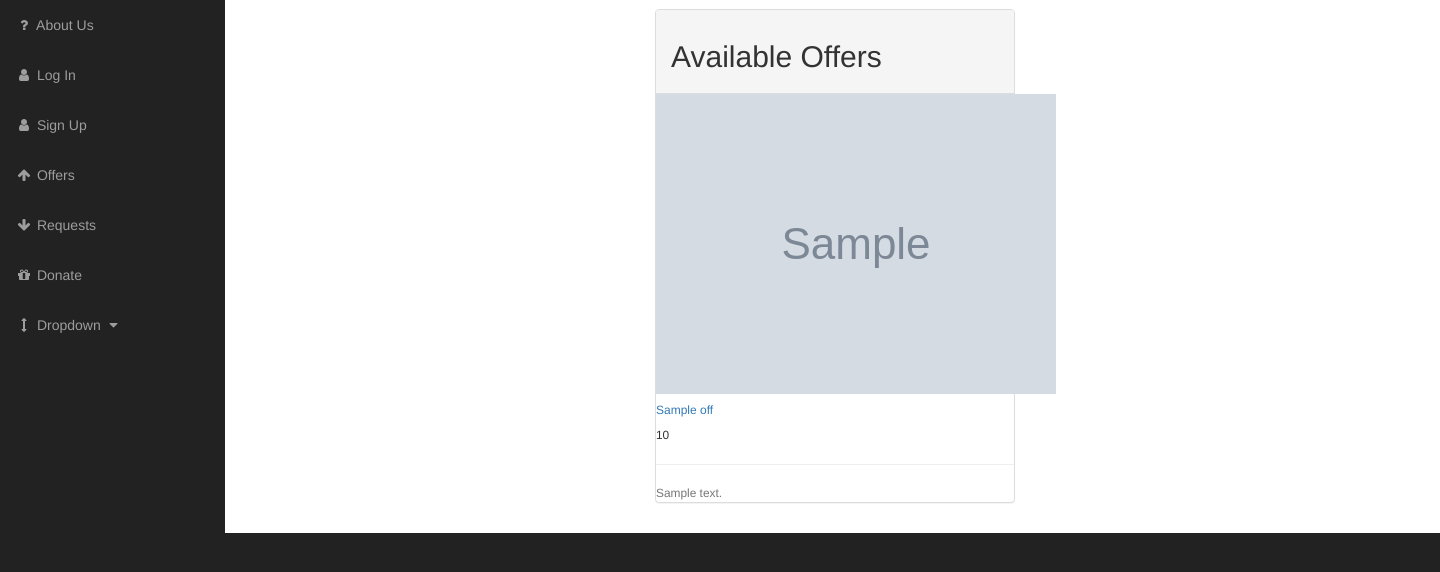
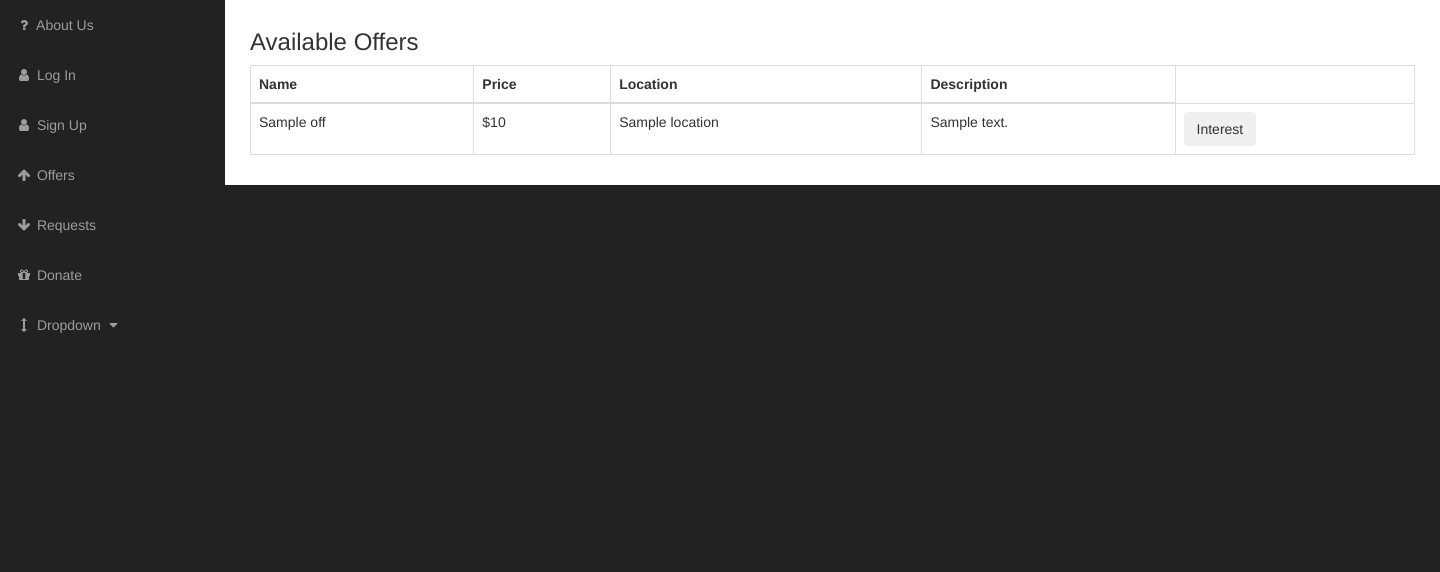
Before and after one commit to no-whey/ResourcefulUpcyclers, a Django app: template website/frontend/templates/inventory/viewOffer.html in a window 1440 px wide. Shown: the part 51-623 px from the top of the page. Run offline with Django 3.2, Linux system fonts and the light colour scheme; the template is opened without the code that fills it: most values are stand-ins (such as "Sample title", 1, 10 or a date in 2020); grey boxes marked "Sample" are stand-in pictures; some libraries are stand-ins or nearby versions.

Commit message:
adjusted offers formatting, modified navbar

```diff
--- a/website/apps/item/forms.py
+++ b/website/apps/item/forms.py
@@ -37,7 +37,6 @@ class OfferForm(forms.Form):
     location = forms.CharField (max_length=60, required=True, help_text='In-House Item Location')
     text_description = forms.CharField (max_length=500, required=True, help_text='Describe the Item')
     img_link = forms.URLField (max_length=200, required=True, help_text='Link to Images of Item (use a different site)')
-
     # Be sure to add extra fields here
     class Meta:
         model = Offer
--- a/website/apps/item/models.py
+++ b/website/apps/item/models.py
@@ -6,7 +6,7 @@ class Donation(models.Model):
 
     name = models.TextField(max_length=30, blank=True)
     text_description = models.TextField(max_length=500, blank=True)
-    img_link = models.URLField(max_length=200, blank=True)
+    img_link = models.URLField(max_length=200, blank=True   )
     city = models.TextField(max_length=30, blank=True)
     donor_email = models.EmailField(max_length=255)
     archived = models.BooleanField(default=False)
@@ -18,4 +18,5 @@ class Offer(models.Model):
     location = models.TextField(max_length=60, blank=True)
     text_description = models.TextField(max_length=500, blank=True)
     img_link = models.URLField(max_length=200, blank=True)
+    #date = models.DateField(auto_now=True)
     #private = models.BooleanField(blank=True)
--- a/website/frontend/templates/base.html
+++ b/website/frontend/templates/base.html
@@ -190,12 +190,20 @@
                     {% endif %}
 
                     {% if user.profile.isOwner %}
+                        <li>
                             <!-- Put owner-specific sidebar buttons here -->
+                            <a href="javascript:;" data-toggle="collapse" data-target="#demo"><i class="fa fa-fw fa-clipboard"></i> Item Management <i class="fa fa-fw fa-caret-down"></i></a>
+                            <ul id="demo" class="collapse">
                                 <li {% if nav_active == "inventory" %}class="active"{% endif %}>
                                     <a href="{% url "inventory" %}"><i class="fa fa-fw fa-archive"></i> Inventory</a>
                                 </li>
+                                <li {% if nav_active == "offers" %}class="active"{% endif %}>
+                                    <a href="{% url "viewOffer" %}"><i class="fa fa-fw fa-arrow-up"></i> Your Offers</a>
+                                </li>
                                 <li {% if nav_active == "inventory" %}class="active"{% endif %}>
                                     <a href="{% url "newOffer" %}"><i class="fa fa-fw fa-plus-circle"></i> New Offer</a>
+                                </li>
+                            </ul>
                         </li>
                     {% else %}
                         <!-- Put customer-specific sidebar buttons here -->
@@ -203,6 +211,7 @@
                             <a href="{% url "viewOffer" %}"><i class="fa fa-fw fa-arrow-up"></i> Offers</a>
                         </li>
                     {% endif %}
+
                     <li {% if nav_active == "requests" %}class="active"{% endif %}>
                         <a href="{% url "home" %}"><i class="fa fa-fw fa-arrow-down"></i> Requests</a>
                     </li>
--- a/website/frontend/templates/inventory/viewOffer.html
+++ b/website/frontend/templates/inventory/viewOffer.html
@@ -1,41 +1,44 @@
 {% extends "base.html" %}
 
 {% block sb_admin_content %}
-
-<body class="bg-dark">
-	<div class="container">
-		<div class="row">
-	        <div class="col-md-4 col-md-offset-4">
-	            <div class="login-panel panel panel-default">
-	                <div class="panel-heading">
-						<h2>Available Offers</h2>
-
-					</div>
-					<div class="card-columns">
-
-						{% for off in offers_list %}
-
-		                <div class="card mb-3">
-        					<a href="#">
-        					<img class="card-img-top img-fluid w-100" src={{ off.img_link }} alt="">
-        					</a>
-        					<div class="card-body">
-            					<h6 class="card-title mb-1"><a href="#">{{ off.name }}</a></h6>
-            					<p class="card-text small">{{ off.price }}</p>
-        					</div>
-        					<hr class="my-0">
-        					<div class="card-footer small text-muted">{{ off.text_description }}</div>
-    					</div>
-
-		                {% endfor %}
-
-		            </div>
-	            </div>
+<body>
+	<div class="card mb-3">
+	    <div class="card-header"><h3>Available Offers</h3></div>
+	    <div class="card-body">
+	        <div class="table-responsive">
+	            <table class="table table-bordered" id="dataTable" width="100%" cellspacing="0">
+	                <thead>
+	                    <tr>
+	                    <th>Name</th>
+	                    <th>Price</th>
+	                    <th>Location</th>
+	                    <th>Description</th>
+	                    </tr>
+	                </thead>
+	              	<tbody>
+	                  	{% for off in offers_list %}
+		                    <tr>
+		                    <td>{{ off.name }}</td>
+		                    <td>${{ off.price }}</td>
+		                    <td>{{ off.location }}</td>
+		                    <td>{{ off.text_description }}</td>
+			                {% if user.profile.isOwner %}
+		                        <td>
+		                        	 <button class="btn btn-secondary" type="button" data-dismiss="modal">Edit</button>
+		                        	 <button class="btn btn-secondary" type="button" data-dismiss="modal">Hide</button>
+			                    </td>
+		                    {% else %}
+		                        <td>
+		                          	<button class="btn btn-secondary" type="button" data-dismiss="modal">Interest</button>
+		                        </td>
+		                    {% endif %}
+	                    {% endfor %}
+	                </tbody>
+	            </table>
 	        </div>
 	    </div>
-    </div>
-  </div>
-
+	    <!-- <div class="card-footer small text-muted">Updated yesterday at 11:59 PM</div> -->
+	</div>
 
     {% block sb_admin_custom_js %}{% endblock sb_admin_custom_js %}
 </body>
```
Also changed, not shown: website/apps/item/views.py (+7 -0 lines), website/frontend/templates/inventory/viewOffer2.html (added, +42 -0 lines). Lines whose indentation alone changed are shown as unchanged.
